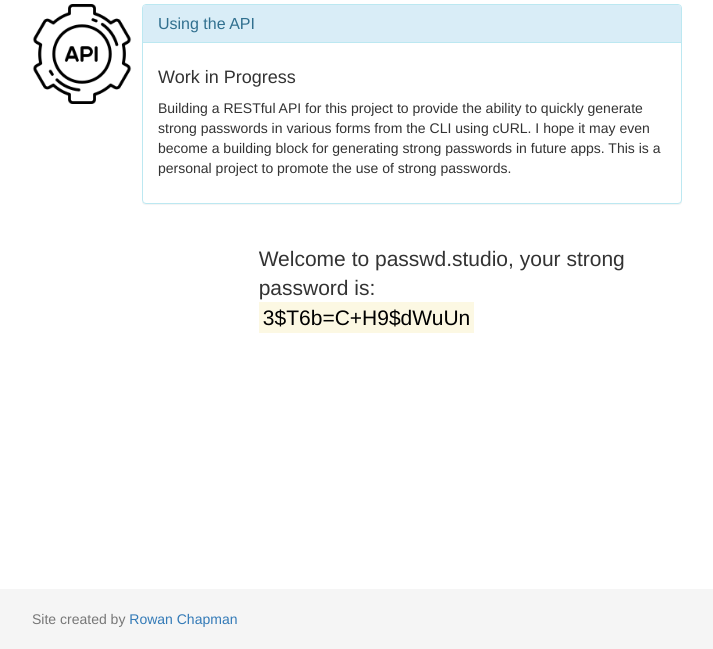
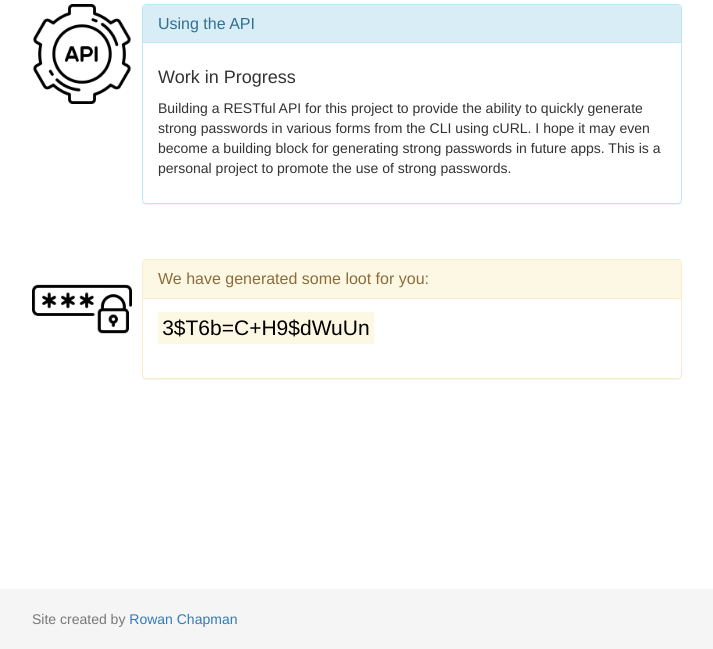
Before and after one commit to rchapman83/passwd-studio, a Flask app: page / in a window 1280 px wide. Shown: the part 151-800 px from the top of the page, without its empty margins (283-996 px from the left). Run offline with Flask 2, Linux system fonts and the light colour scheme; some libraries are stand-ins or nearby versions.

Commit message:
update to look and feel

```diff
--- a/app/gen.py
+++ b/app/gen.py
@@ -14,9 +14,10 @@ charset2 = [
 ]
 
 lead1 = [
-    'Welcome to passwd.studio, your strong password is:',
-    'Passwd.studio has generated some loot for you:',
-    'Password123, I dont think so. Maybe try out:',
+    'Your strong password is:',
+    'We have generated some loot for you:',
+    'Password123, I dont think so:',
+    'Password generated:',
     ]
 
 def mkKey(lenKey=64):
--- a/app/templates/base.html
+++ b/app/templates/base.html
@@ -12,7 +12,7 @@
   <meta name="keyphrases" content="Rowan Chapman, password generator, etc passwd, password generator api, password studio, passwd studio">
   <meta name="keywords" content="Rowan, Chapman, Chappy, etc-passwd, passwd, password, generator, passwd.studio">
 
-  <link rel="icon" href="{{ url_for('static', filename='img/password.png') }}">
+  <link rel="icon" href="{{ url_for('static', filename='img/html.png') }}">
   <link type="text/plain" rel="author" href="{{ url_for('static', filename='humans.txt') }}">
   <link rel="stylesheet" href="{{ url_for('static', filename='css/bootstrap.min.css') }}">
   <link rel="stylesheet" href="{{ url_for('static', filename='css/sticky-footer.css') }}">
--- a/app/templates/index.html
+++ b/app/templates/index.html
@@ -26,11 +26,20 @@
     </div>
     </div>
     <br>
-    <div class="row">
-        <div class="col-md-4"></div>
-        <div class="col-md-8">
-            <p class="lead"> {{ leadText }} <br> <mark>{{ passwd }}</mark></p>
+    <div class="media">
+        <div class="media-left">
+            <img class="media-object" src="{{ url_for('static', filename='img/password.png') }}" alt="Password gen image" height="100" width="100">
         </div>
+    <div class="media-body">
+        <div class="panel panel-warning">
+            <div class="panel-heading">
+                <h3 class="panel-title">{{ leadText }}</h3>
+            </div>
+            <div class="panel-body">
+                <p class="lead"><mark>{{ passwd }}</mark></p>
+            </div>
+        </div>
+    </div>
     </div>
 {% endblock %}
 {% block footer %}
```
